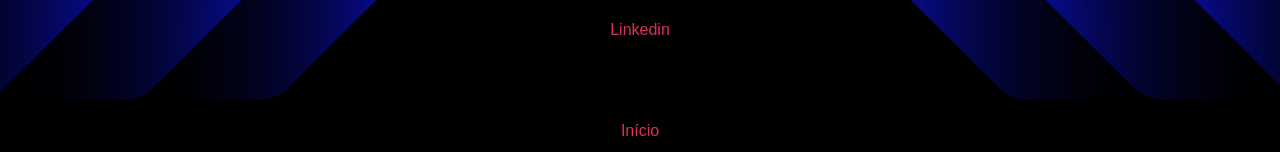
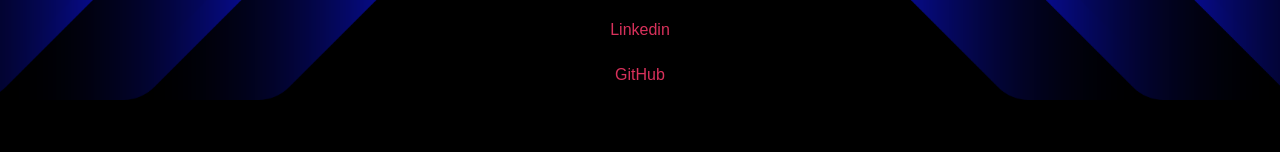
Before and after one commit to KawanWan/LinguagensDeProgramacao, a website: page Home/contato.html in a window 1280 px wide. Shown: the part 460-612 px from the top of the page. Drawn offline with Linux system fonts and the light colour scheme.

Commit message:
Adicionando link do meu GitHub

```diff
--- a/Home/contato.html
+++ b/Home/contato.html
@@ -64,6 +64,7 @@
     <h1>Redes Sociais</h1>
     <a href="https://www.instagram.com/kawan_wan/">Instagram</a>
     <a href="https://www.linkedin.com/in/kawan-wan-der-maas-do-nascimento-56a53a208/">Linkedin</a>
+    <a href="https://github.com/KawanWan">GitHub</a>
     <br><br>
 
     <a href="index.html">Início</a>
```
